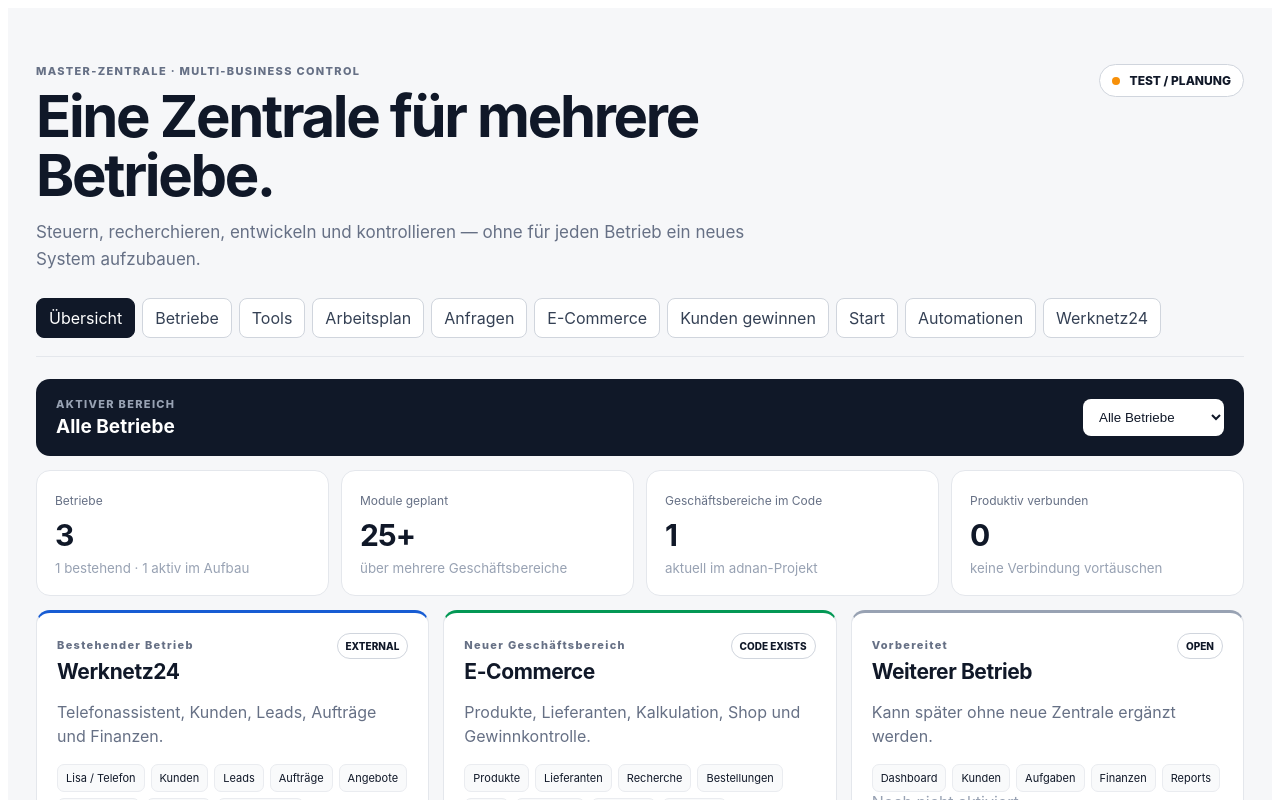
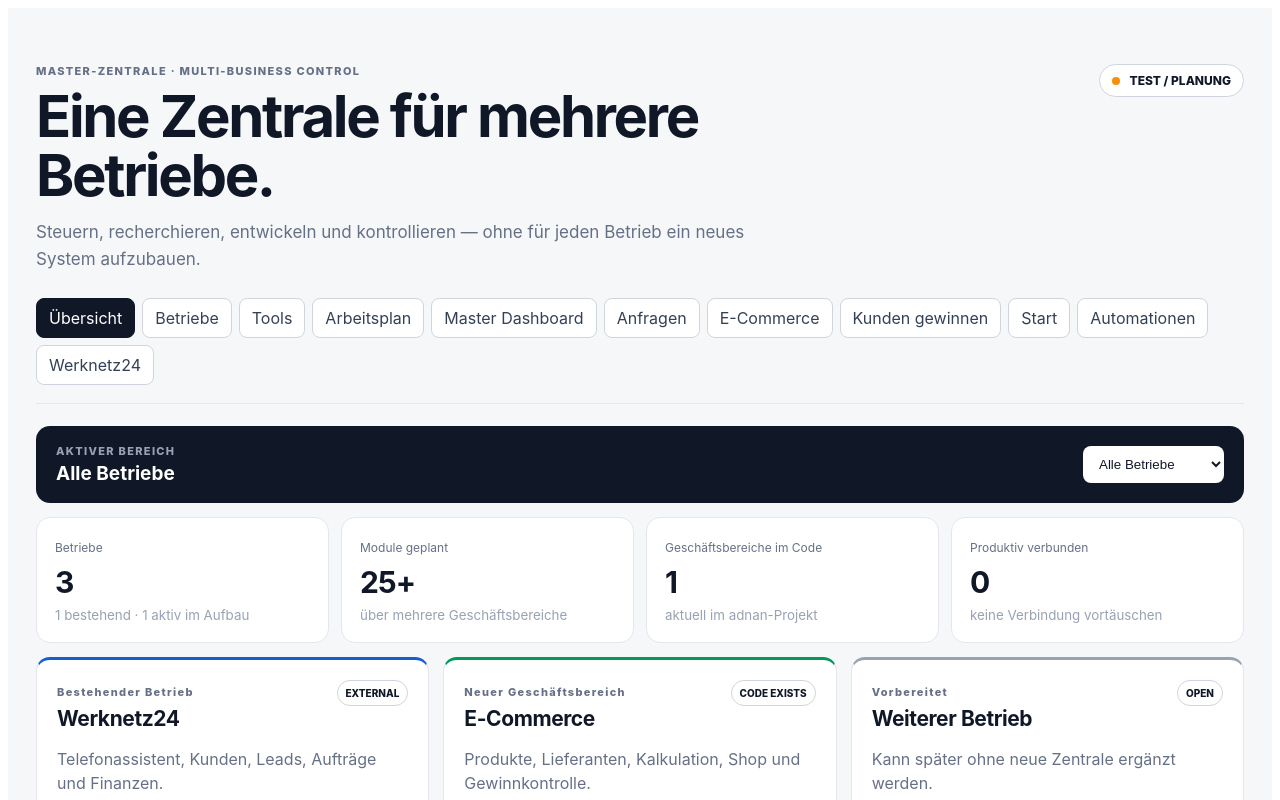
Before and after one commit to adnan-51-bit/adnan, a Next.js app: page /zentral in a window 1280 px wide. Shown: the top 800 px of the page. Built offline with nearby package versions, Linux system fonts and the light colour scheme.

Commit message:
feat: link master dashboard from central

```diff
--- a/app/zentral/page.jsx
+++ b/app/zentral/page.jsx
@@ -67,7 +67,7 @@ export default function MasterZentrale() {
         {[
           ["dashboard","Übersicht"],["businesses","Betriebe"],["tools","Tools"],["plan","Arbeitsplan"]
         ].map(([id,label]) => <button key={id} className={tab===id ? "active":""} onClick={()=>setTab(id)}>{label}</button>)}
-        <a href="/">Anfragen</a>
+        <a href="/master">Master Dashboard</a><a href="/">Anfragen</a>
         <a href="/e-commerce">E-Commerce</a><a href="/kunden-gewinnen">Kunden gewinnen</a><a href="/start">Start</a><a href="/automation">Automationen</a>
         <a href="https://werknetz24.de/admin-zentrale">Werknetz24</a>
       </nav>
```
